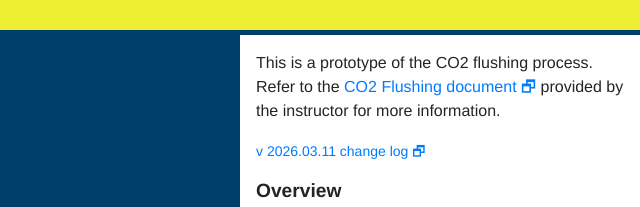
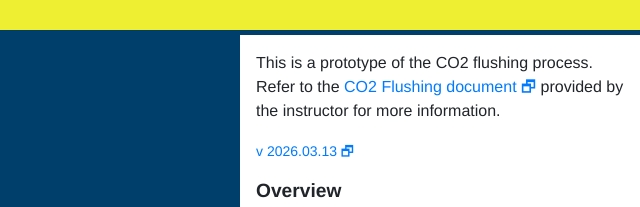
Before and after one commit to vie74050/MTV_HeartLungMachine_web, a website: page uploads/Builds/CO2Flushing/index.html in a window 1280 px wide. Shown: the top 207 px of the page, 640-1280 px from the left. Drawn offline with nearby package versions, Linux system fonts and the light colour scheme; files that its build step writes are made by us from their sources; no server answers.

Commit message:
unity scene update - implementing Mar QA feedback change requests

```diff
--- a/uploads/Builds/CO2Flushing/index.html
+++ b/uploads/Builds/CO2Flushing/index.html
@@ -33,7 +33,7 @@
         provided by the instructor for more information.
       </p>
       <p>
-      <a href="https://github.com/vie74050/heartLungCo2Flushing/pull/2" target="_blank" class="small">v 2026.03.11 change log  &#128471;</a>
+      <a href="https://github.com/users/vie74050/projects/7/views/7" target="_blank" class="small" title="view project board">v 2026.03.13 &#128471;</a>
       </p>
 
       <h3>Overview</h3>
```
Also changed, not shown: readme.md, 3 other files.
